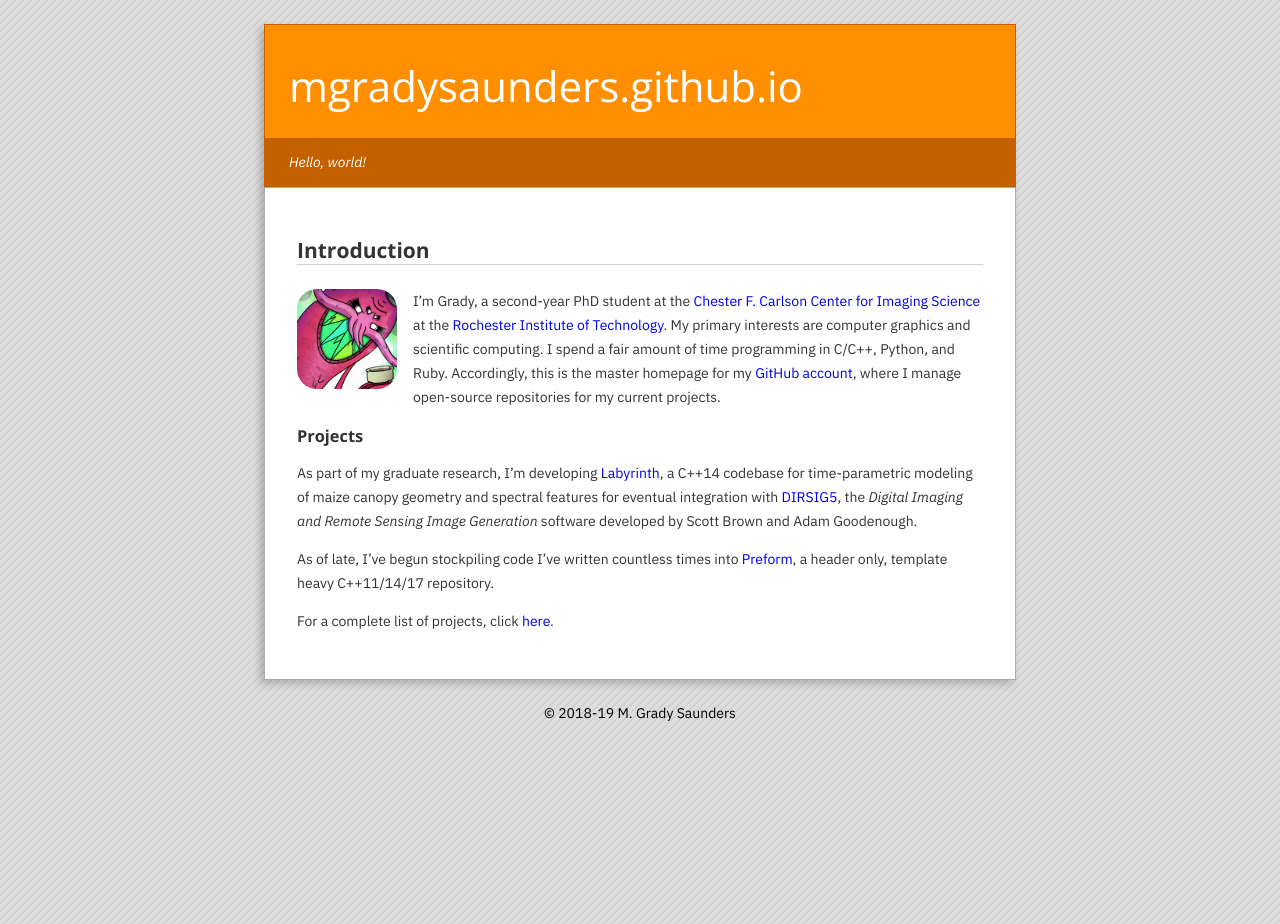
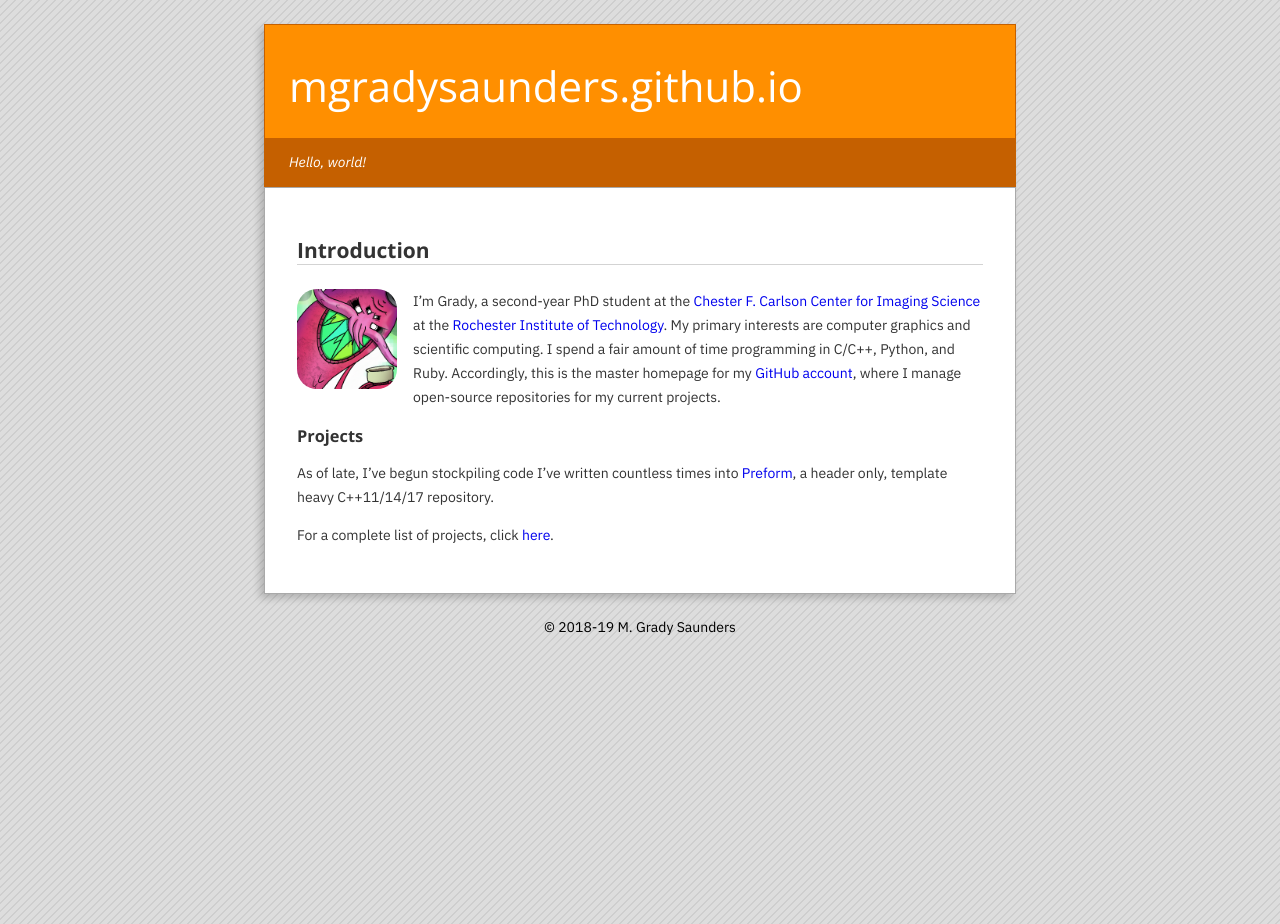
Before and after one commit to mgradysaunders/mgradysaunders.github.io, a Jekyll site: the page built from index.md, in a window 1280 px wide. Built offline with Jekyll 4.4.1, drawn with Linux system fonts in a browser that asks for light colours.

Commit message:
remove for now

```diff
--- a/index.md
+++ b/index.md
@@ -21,19 +21,11 @@ where I manage open-source repositories for my current projects.
 
 ### Projects
 
-As part of my graduate research, I'm developing [Labyrinth][4], a C++14
-codebase for time-parametric modeling of maize canopy geometry and spectral
-features for eventual integration with [DIRSIG5][5], the
-_Digital Imaging and Remote Sensing Image Generation_ software developed
-by Scott Brown and Adam Goodenough.
-
 As of late, I've begun stockpiling code I've written countless
-times into [Preform][6], a header only, template heavy C++11/14/17
+times into [Preform][4], a header only, template heavy C++11/14/17
 repository.
 
-For a complete list of projects, click [here][7].
+For a complete list of projects, click [here][5].
 
-[4]: https://mgradysaunders.github.io/labyrinth
-[5]: http://dirsig.org/
-[6]: https://mgradysaunders.github.io/preform
-[7]: https://github.com/mgradysaunders?tab=repositories
+[4]: https://mgradysaunders.github.io/preform
+[5]: https://github.com/mgradysaunders?tab=repositories
```
